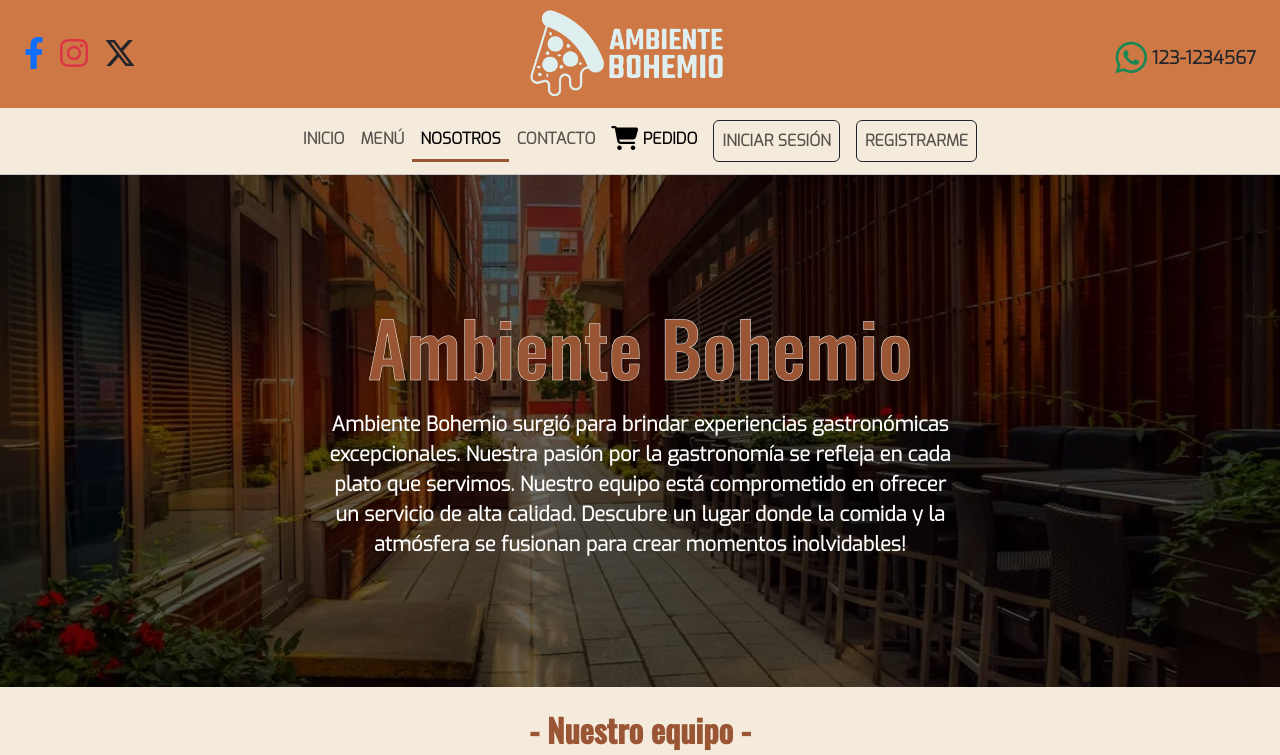
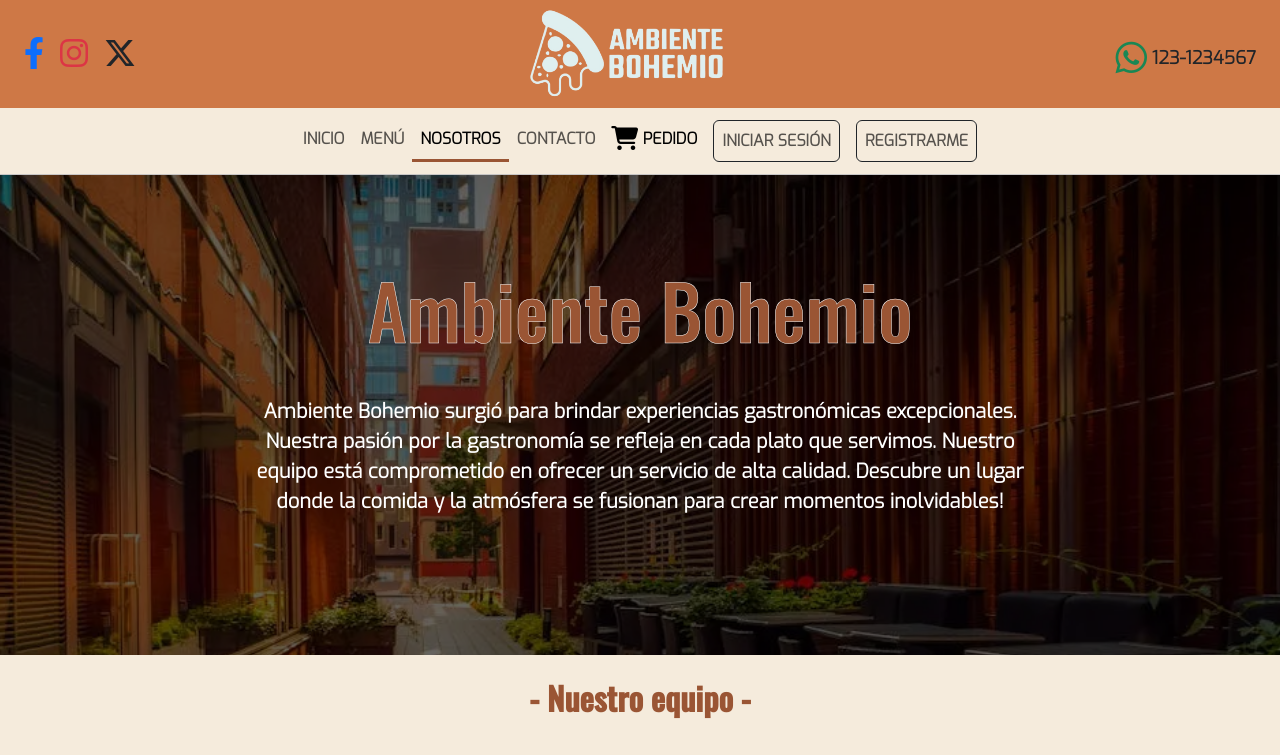
Before and after one commit to brunomry/frontendProyectoFinal_RollingCode, a React (Vite) app: page /nosotros in a window 1280 px wide. Shown: the top 755 px of the page. Built offline with nearby package versions, Linux system fonts and the light colour scheme; no server answers.

Commit message:
Corregi estilos css de banner de pag Nosotros, Contacto, Registro e Inicio

```diff
--- a/src/components/pages/Contacto.jsx
+++ b/src/components/pages/Contacto.jsx
@@ -15,6 +15,8 @@ const Contacto = () => {
   const handleChangeMensaje = (e) => {
     setMensaje(e.target.value);
   };
+
+  const correo = "brunomadozzo@gmail.com";
 
   return (
     <>
@@ -65,7 +67,7 @@ const Contacto = () => {
           </Link>
         </div>
         <div className="d-flex justify-content-center">
-          <Form className="text-center formContact mb-4" method="POST" action="https://formsubmit.co/brunomadozzo@gmail.com">
+          <Form className="text-center formContact mb-4" method="POST" action={`https://formsubmit.co/${correo}`}>
             <h2 className="mt-3 mb-4">Contáctate con nosotros</h2>
             <Form.Group className="mb-3 text-start" controlId="formBasicEmail">
               <Form.Label className="fw-bold mt-2">Email:</Form.Label>
--- a/src/components/pages/Nosotros.jsx
+++ b/src/components/pages/Nosotros.jsx
@@ -9,11 +9,11 @@ import elias from "../../assets/nosotros/eliasJavierJuarez.webp";
 const Nosotros = () => {
   return (
     <>
-      <section className="d-flex flex-column align-items-center justify-content-center mx-auto bannerContainer sectionTop">
-        <div className="bannerOpacity"> </div>
-        <div className="d-flex flex-column align-items-center justify-content-center bannerContent">
-          <h1>Ambiente Bohemio</h1>
-          <p className="w-100 text-center">
+      <section className="d-flex align-items-center justify-content-center bannerContainer sectionTop">
+        <div className="bannerOpacity"></div>
+        <div className="bannerContent d-flex flex-column justify-content-center align-items-center gap-3 gap-md-4 gap-lg-3 gap-xl-4 pb-md-5 text-white">
+          <h1 className="px-2">Ambiente Bohemio</h1>
+          <p className="text-center px-2">
             Ambiente Bohemio surgió para brindar experiencias gastronómicas
             excepcionales. Nuestra pasión por la gastronomía se refleja en cada
             plato que servimos. Nuestro equipo está comprometido en ofrecer un
--- a/src/components/pages/Registro.jsx
+++ b/src/components/pages/Registro.jsx
@@ -65,20 +65,20 @@ const Registro = () => {
 
   return (
     <div className='d-flex sectionTop'>
-      <section className='sectionRegistroImage d-none d-sm-block'>
+      <section className='sectionRegisterImage d-none d-sm-block'>
         <img
           src={imgRegistro}
           alt='mesa con menú'
           title='mesa con menú'
-          className='imgRegistro h-100'
+          className='imgRegister h-100'
         />
       </section>
-      <section className='sectionRegistro bg-white'>
+      <section className='sectionRegister bg-white'>
         <div className='text-center'>
           <h1 className='mt-3'>Regístrate</h1>
         </div>
         <Form
-          className='px-2 px-md-5 pb-2 formText'
+          className='px-2 px-md-5 pb-2 formText formRegister'
           onSubmit={handleSubmit(usuarioValidado)}
         >
           <Form.Group className='mb-3' controlId='formBasicName'>
--- a/src/styles/contacto.css
+++ b/src/styles/contacto.css
@@ -10,7 +10,7 @@
   background-size: 250%;
   height: 60vh;
   font-family: "Exo";
-  animation: movimiento 7s infinite linear alternate;
+  animation: movimiento 5s infinite linear alternate;
 }
 
 @keyframes movimiento {
@@ -65,8 +65,8 @@
     font-size: 1.125rem;
   }
 
-  .banner{
-    background-size: 150%;
+  .bannerContact{
+    background-size: 120%;
   }
 
   .containerMap iframe{
@@ -93,9 +93,9 @@
     font-size: 1.25rem;
   }
 
-  .banner{
-    background-size: 150%;
-    animation: movimiento 9s infinite;
+  .bannerContact{
+    background-size: 120%;
+    animation: movimiento 6s infinite;
   }
 
   .containerMap iframe{
--- a/src/styles/index.css
+++ b/src/styles/index.css
@@ -70,12 +70,6 @@
 }
 
 @media all and (min-width:1200px){
-  .banner{
-    background-size: 120%;
-  }
-}
-
-@media all and (min-width:1200px){
   .bannerContent .bannerTitle{
     font-size: 4.6875rem;
   }
--- a/src/styles/nosotros.css
+++ b/src/styles/nosotros.css
@@ -8,37 +8,44 @@
 }
 
 .bannerContainer {
+  width: 100%;
+  position: relative;
   background-image: url("../assets/bannerNosotros.webp");
   color: white;
-  max-height: 32rem;
-  height: 60vw;
+  height: 60vh;
   background-repeat: no-repeat;
-  background-position: center;
-  background-size: cover;
-  position: relative;
+  background-size: 350%;
+  animation: movimiento 9s infinite;
+  font-family: "Exo";
 }
 
-.bannerContainer > div {
-  height: 100%;
+.bannerContent h1{
+  font-family: "Oswald";
+  font-size: 2.1875rem;
+  text-align: center;
+  color:#9a5534;
+  -webkit-text-stroke: .5px #fff;
 }
 
-.bannerContainer h1{
-  font-family: 'Oswald';
-  text-align: center;
-  -webkit-text-stroke: 0.5px #fff;
-  font-size: 4.6875rem;
+@keyframes movimiento {
+  from {
+    background-position: bottom left;
+  }to{
+    background-position: top right;
+  }
+}
+
+.bannercContainer .bannerOpacity{
+  position: absolute;
+  width: 100%;
+  height: 100%;
+  background-color: rgba(0, 0, 0, 0.6);
 }
 
 .bannerContent {
   width: 100%;
   height: 18.75rem;
   z-index: 99;
-}
-
-.bannerOpacity {
-  position: absolute;
-  width: 100%;
-  background-color: rgba(0, 0, 0, 0.6);
 }
 
 .cardsContainer {
@@ -79,74 +86,37 @@
   filter: saturate(150%);
 }
 
-@media all and (max-width: 1150px) {
-  .bannerContainer h1 {
-    font-size: 3rem;
-  }
-
-  .bannerContainer p {
-    font-size: 1.125rem;
-  }
-}
-
 @media all and (min-width: 768px) {
   .carouselSM {
     display: none;
   }
 
-  .bannerContainer h1 {
+  .bannerContent h1{
     font-size: 4.0625rem;
   }
 
-  .bannerContainer{
-    max-height: 32rem;
+  .bannerContent p{
+    font-size: 1.125rem;
+    width: 700px;
   }
 
-  .bannerContainer p {
-    font-size: 1.125rem;
-    width: 90vw;
-  }
-
-  .bannerContent {
-    width: 85%;
+  .bannerContainer{
+    background-size: 150%;
   }
 }
 
-@media all and (max-width: 767px) {
-  .bannerContainer h1 {
-    font-size: 2rem;
-  }
-
-  .bannerContainer p {
-    width: 90vw;
-  }
-}
-
-@media all and (max-width: 700px) {
-  .bannerContainer {
-    height: 200vh;
-  }
-
-  .imgContainer {
-    width: 250px;
-    height: 280px;
-  }
-}
-
-@media all and (min-width: 1200px) {
-  .bannerContainer h1 {
+@media all and (min-width:1200px){
+  .bannerContent h1{
     font-size: 4.6875rem;
   }
 
-  .bannerContainer p {
+  .bannerContent p{
     font-size: 1.25rem;
+    width: 820px;
   }
 
-  .bannerContainer p {
-    width: 600px;
-  }
-
-  .bannerContent {
-    width: 50%;
+  .bannerContainer{
+    background-size: 120%;
+    animation: movimiento 7s infinite linear alternate;
   }
 }
--- a/src/styles/registro.css
+++ b/src/styles/registro.css
@@ -9,19 +9,23 @@
     width: 200px;
 }
 
+.sectionRegister{
+    width: 100%;
+}
+
 @media all and (min-width:576px){
-    .imgRegistro{
+    .imgRegister{
         width: 50vw;
         object-fit: cover;
         height: 70vh;
 
     }
 
-    .imgRegistro:hover{
+    .imgRegister:hover{
         filter: saturate(150%);
     }
 
-    .sectionRegistro{
+    .sectionRegister{
         width: 50vw;
     }
 }
@@ -33,11 +37,11 @@
 }
 
 @media all and (min-width:1200px){
-    .imgRegistro{
+    .imgRegister{
         width: 70vw;
     }
 
-    .sectionRegistro{
+    .sectionRegister{
         width: 30vw;
     }
 }
```
